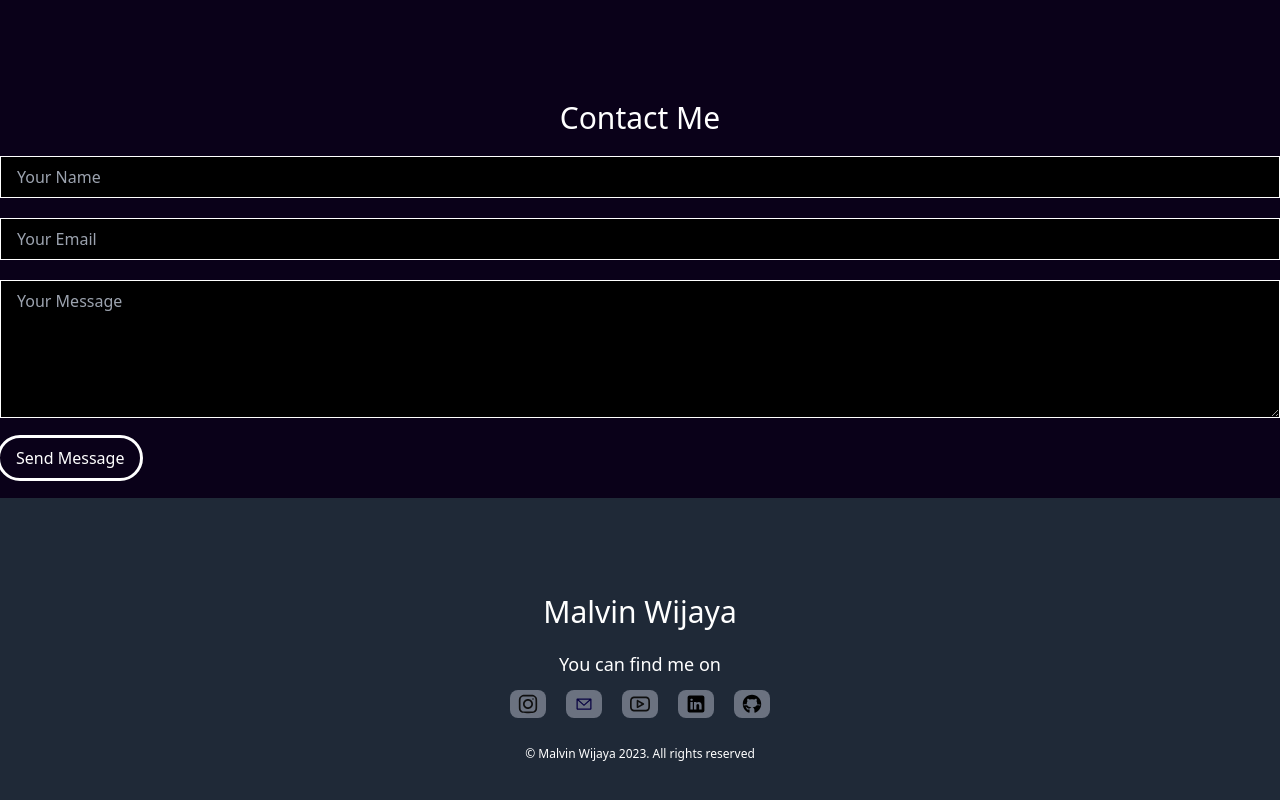
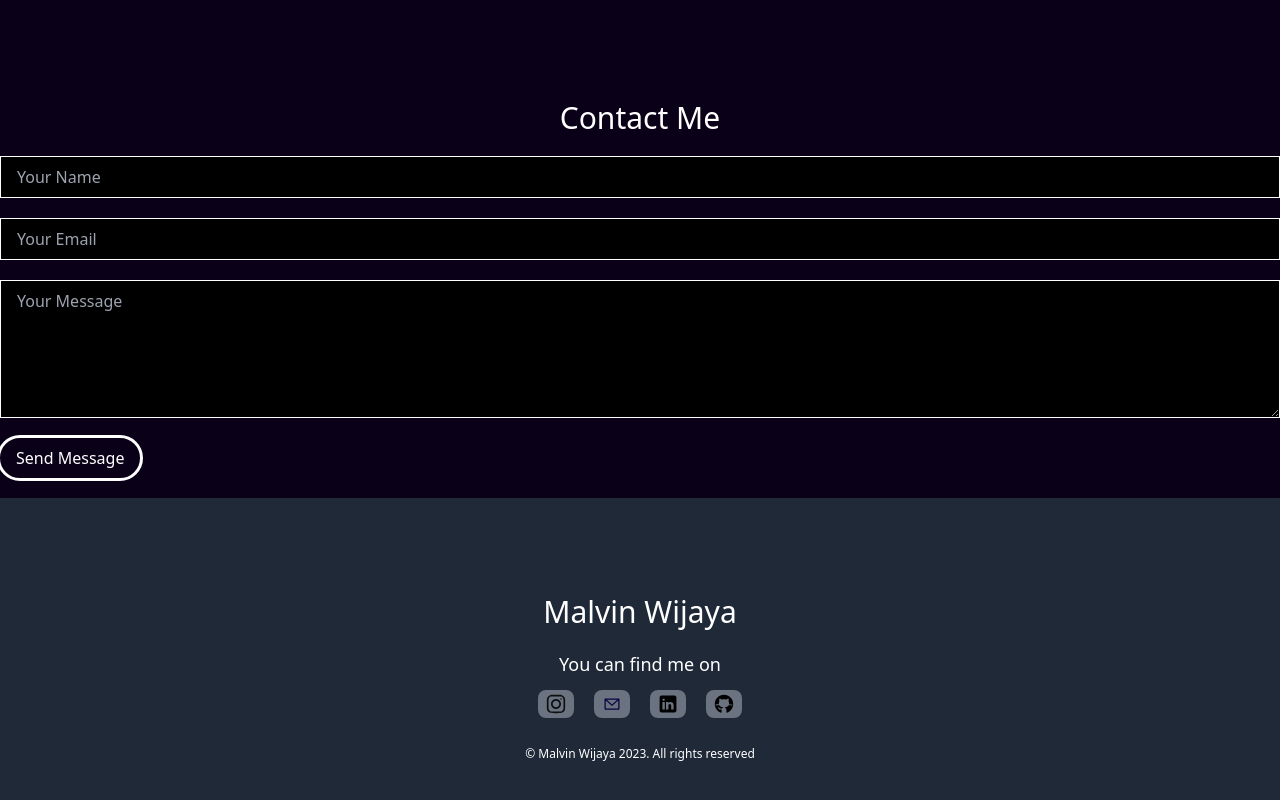
Before and after one commit to WMalvin31/malpinw, a website: page src/index.html in a window 1280 px wide. Shown: the part 1826-2626 px from the top of the page. Drawn offline with nearby package versions, Linux system fonts and the light colour scheme.

Commit message:
menghapus tombol youtube

```diff
--- a/src/button.js
+++ b/src/button.js
@@ -21,11 +21,6 @@ document.getElementById("email").onclick = function() {
 window.location.href = "mailto:malvinw123@gmail.com";
 };
 
-//tombol youtube
-document.getElementById("youtube").onclick = function() {
-window.location.href = "https://www.youtube.com/@MalvinWijaya";
-};
-
 //tombol linkedin
 document.getElementById("linkedin").onclick = function() {
     window.location.href = "https://www.linkedin.com/in/malvin-wijaya-43570524b/";
--- a/src/index.html
+++ b/src/index.html
@@ -153,9 +153,6 @@
                 <button id="email" class="mt-3 block">
                     <img src="img/email.svg" alt="email" class=" rounded-lg w-9 py-1 px-2 bg-gray-500 hover:bg-white ease-in duration-200">
                 </button>
-                <button id="youtube" class="mt-3 block">
-                    <img src="img/youtube.svg" alt="youtube" class=" rounded-lg w-9 py-1 px-2 bg-gray-500 hover:bg-white ease-in duration-200">
-                </button>
                 <button id="linkedin" class="mt-3 block">
                     <img src="img/linkedin.svg" alt="linkedin" class=" rounded-lg w-9 py-1 px-2 bg-gray-500 hover:bg-white ease-in duration-200">
                 </button>
```
